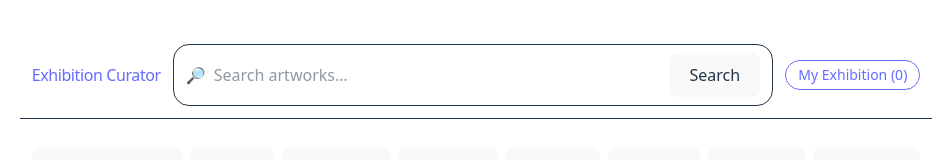
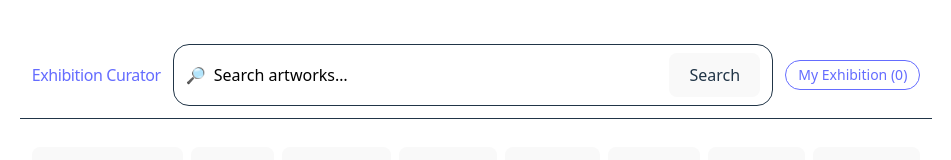
Before and after one commit to Cosmas-ogo/cosmino-exhibition-curator, a React (Vite) app: page / in a window 1280 px wide. Shown: the top 160 px of the page, without its empty margins (164-1115 px from the left). Built offline with nearby package versions, Linux system fonts and the light colour scheme.

Commit message:
refactor searchbar background colour

```diff
--- a/src/components/SearchBar.jsx
+++ b/src/components/SearchBar.jsx
@@ -20,7 +20,7 @@ export default function SearchBar({ defaultValue = "", onSubmit }) {
             onChange={(e) => setQ(e.target.value)}
             type="search"
             placeholder="Search artworks…"
-            className="w-full bg-transparent outline-none"
+            className="w-full bg-transparent outline-none text-black placeholder-black"
             aria-label="Search artworks"
           />
           <button
```
